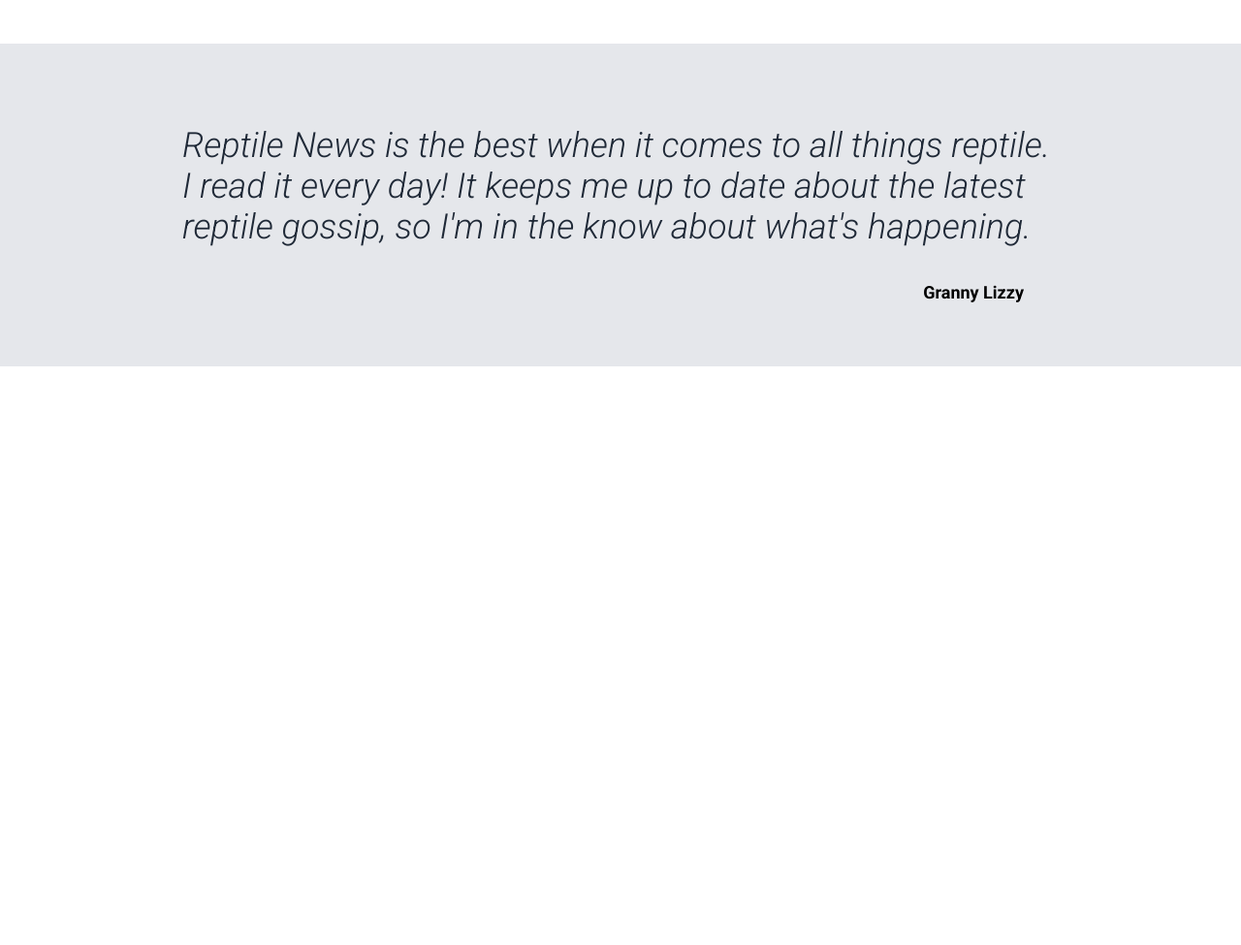
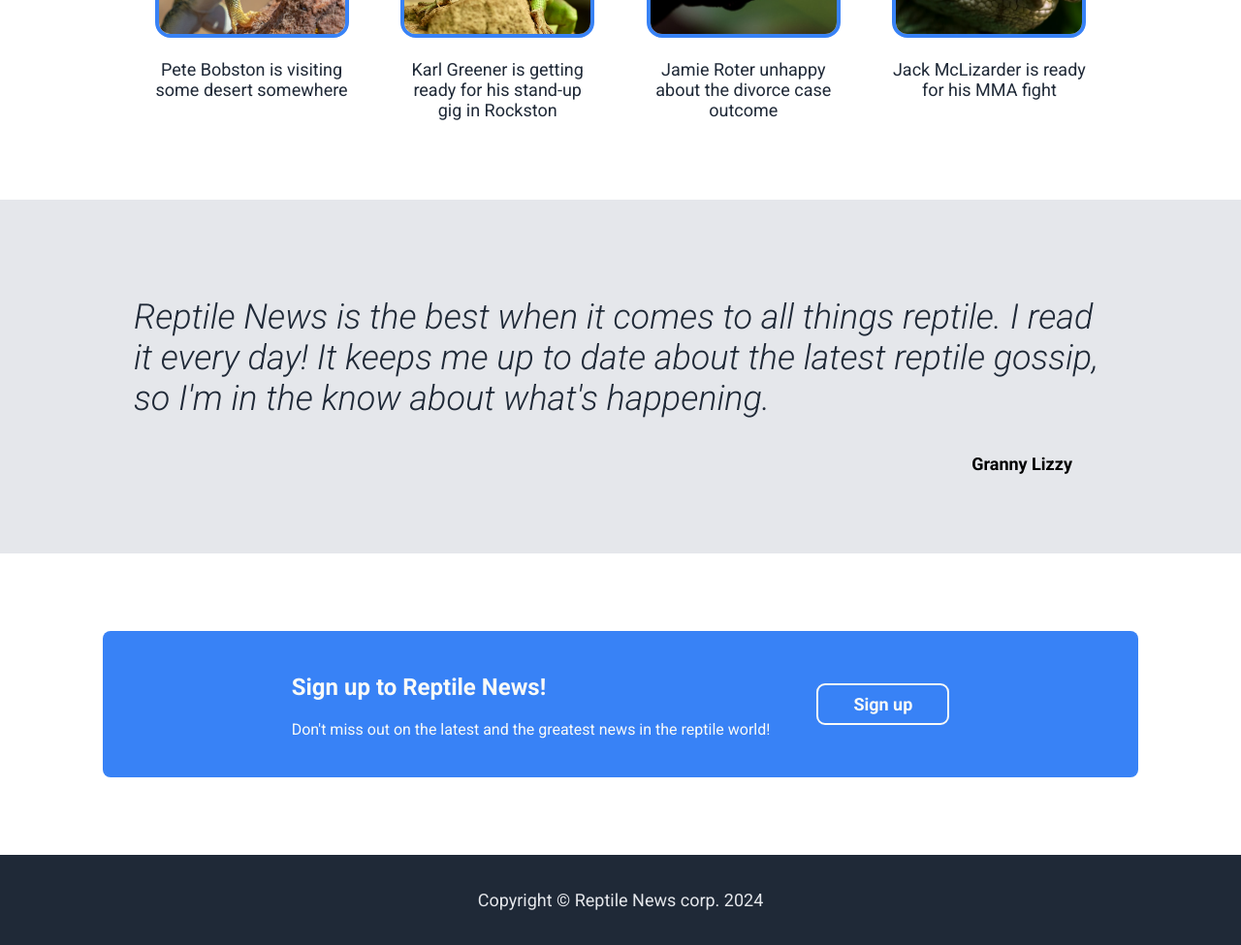
Before and after one commit to sheriffCode/odin-landing-page, a plain HTML site: page index.html in a window 1280 px wide. Shown: the part 877-1852 px from the top of the page at 97% size. Before the commit the page ends 1271 px from the top, so only its background shows below. Drawn offline with Linux system fonts and the light colour scheme.

Commit message:
Add cta section and footer html and css

```diff
--- a/index.html
+++ b/index.html
@@ -10,6 +10,7 @@
 <link rel="stylesheet" href="style.css">
 </head>
 <body>
+    <div class="wrapper">
     <header class="hero">
         <div class="container">
             <nav class="navigation">
@@ -35,7 +36,7 @@
         </div>
     </header>
     <main>
-        <section class="container">
+        <section class="container light-bg">
             <h2 class="latest-title">Latest in the Reptile News</h2>
             <div class="cards">
                 <div class="card">
@@ -66,10 +67,19 @@
                 </div>
             </div>
         </section>
-        <section class="container"></section>
+        <section class="container light-bg">
+            <div class="cta">
+                <div class="cta-content">
+                    <h2 class="cta-title">Sign up to Reptile News!</h2>
+                    <p class="cta-text">Don't miss out on the latest and the greatest news in the reptile world!</p>
+                </div>
+                <button class="btn btn-border">Sign up</button>
+            </div>
+        </section>
     </main>
-    <footer>
-        <p></p>
-    </footer>
+        <footer class="footer">
+            <p class="footer-text">Copyright &#169 Reptile News corp. 2024</p>
+        </footer>
+    </div>
 </body>
 </html>
--- a/style.css
+++ b/style.css
@@ -13,9 +13,15 @@
     object-fit: cover;
 }
 
+.wrapper {
+    width: 100%;
+    max-width: 1440px;
+    margin: 0 auto;
+}
+
 .container {
     width: 100%;
-    max-width: 1000px;
+    max-width: 1100px;
     margin: 0 auto;
 }
 
@@ -52,7 +58,7 @@
 .hero-content {
     display: flex;
     justify-content: space-between;
-    padding: 3em 1em;
+    padding: 5em 1em;
 }
 
 .hero-cta {
@@ -88,18 +94,23 @@
     flex: 0 1 auto;
 }
 
+.light-bg {
+    background-color: #FFFFFF;
+}
+
 .latest-title {
     text-align: center;
     color: #1F2937;
     font-size: 2.25rem;
     font-weight: 900;
+    margin-top: 2em;
 }
 
 .cards {
     display: flex;
-    justify-content: center;
-    gap: 1em;
-    padding-bottom: 3em;
+    justify-content: space-evenly;
+    /* gap: 1em; */
+    padding: 2em 1em 4em;
 }
 
 .card {
@@ -124,7 +135,7 @@
 }
 
 .quote {
-    padding: 3em;
+    padding: 4em 3em;
 }
 
 .quote-text {
@@ -140,3 +151,28 @@
     text-align: right;
     margin-right: 2em;
 }
+
+.cta {
+    background-color: #3882f6;
+    color: #F9FAF8;
+    margin: 4em 1em;
+    border-radius: 0.5em;
+    padding: 1.5em 2em;
+    display: flex;
+    justify-content: center;
+    align-items: center;
+    gap: 3em;
+    margin: 5em 1em
+}
+
+.btn-border {
+    border: 2px solid #F9FAF8;
+}
+
+.footer {
+    background-color: #1F2937;
+    color: #E5E7EB;
+    text-align: center;
+    font-size: 1.125em;
+    padding: 1em;
+}
```
